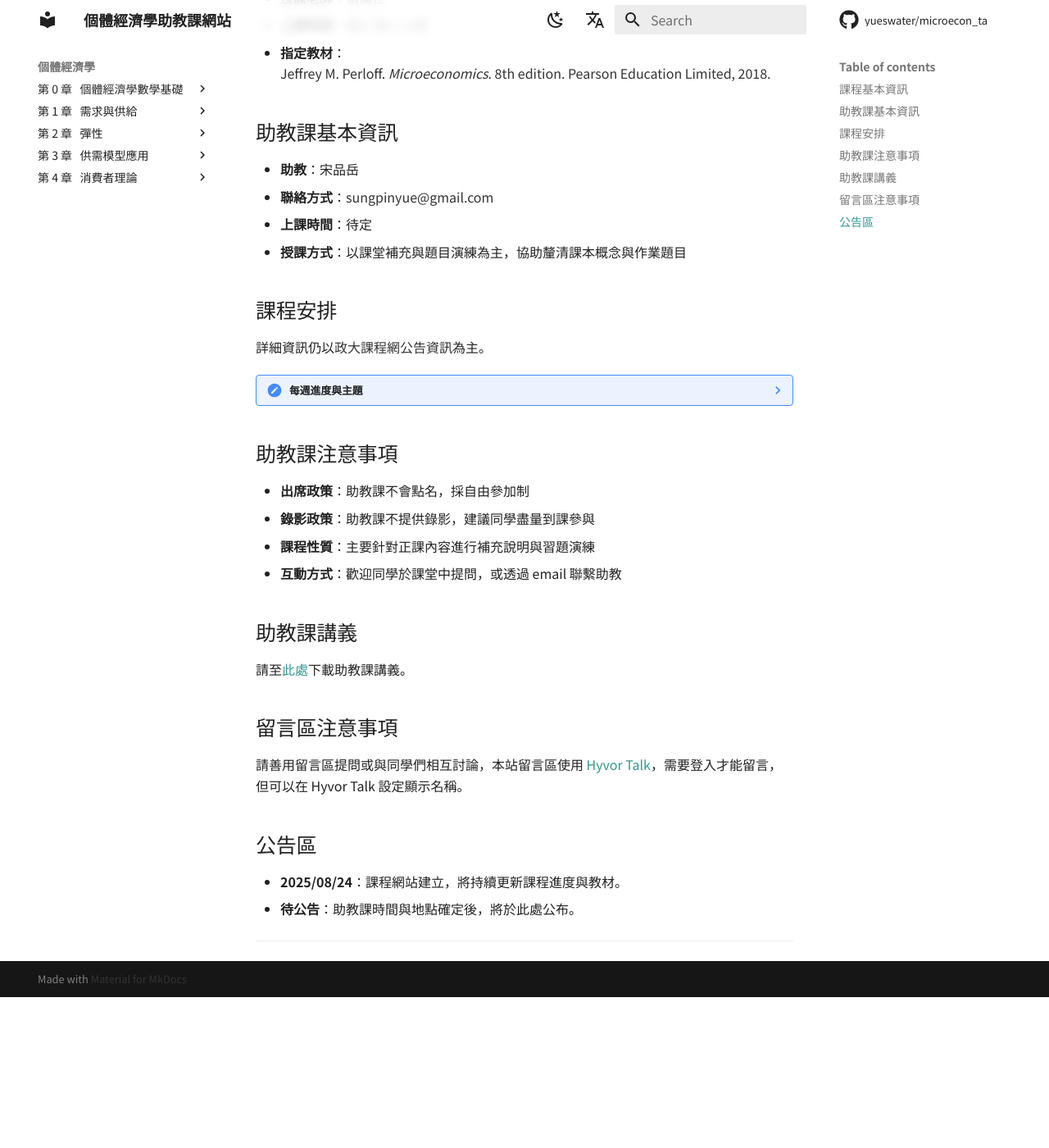
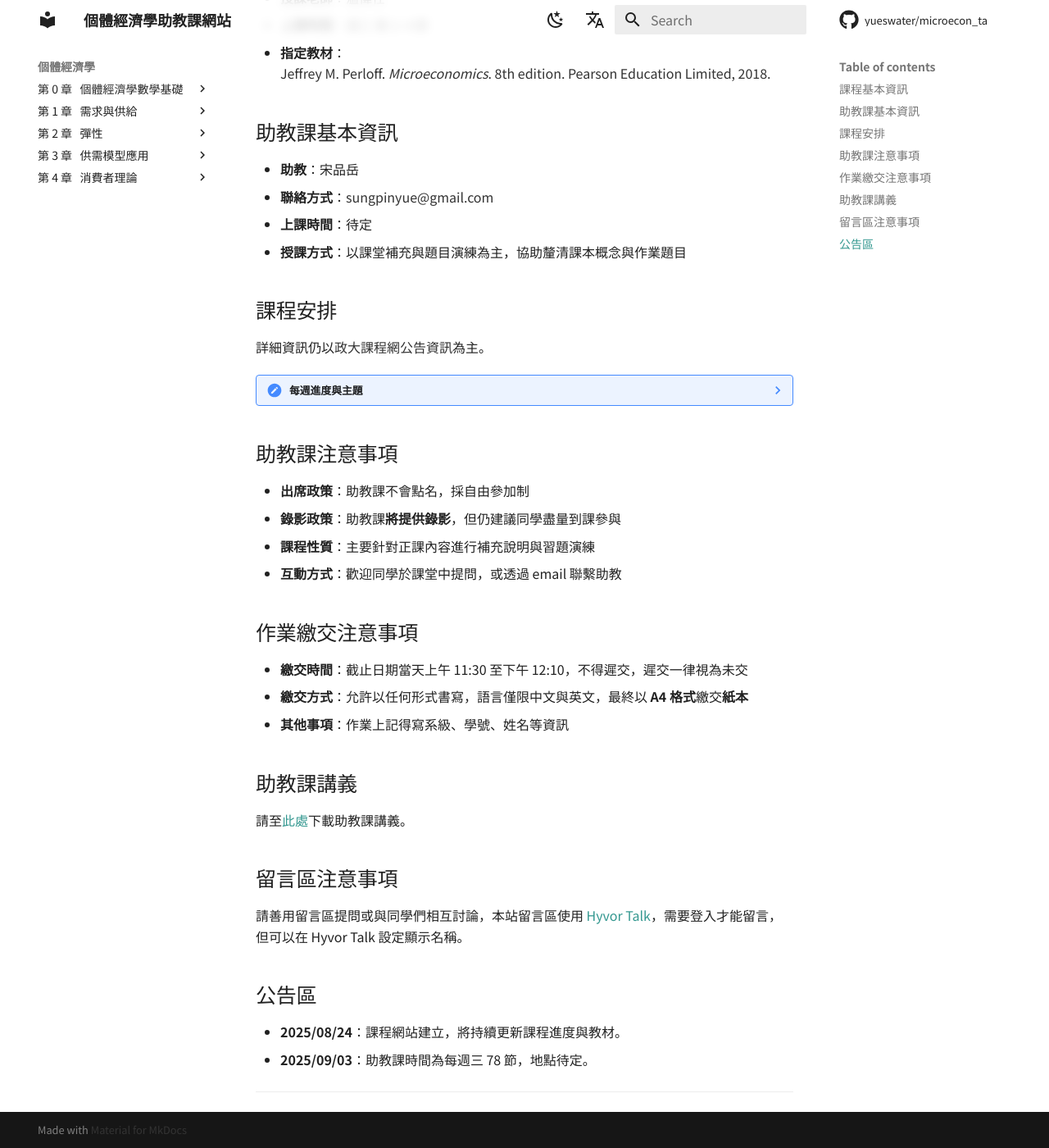
Before and after one commit to yueswater/microecon_ta, an MkDocs documentation site: the page built from docs/index.md, in a window 1280 px wide and 1400 px high, scrolled down 346 px. Shown: the whole window at 82% size. Built offline with MkDocs 1.6.1 and Material for MkDocs 9.7.7, drawn with Linux system fonts in a browser that asks for light colours; a script that is not in the unit is left out; comment, search, counter and statistics services are not loaded; before the commit the page ends 1562 px from its top, so only the background shows below that.

```diff
--- a/docs/index.md
+++ b/docs/index.md
@@ -43,9 +43,15 @@
 ## 助教課注意事項
 
 - **出席政策**：助教課不會點名，採自由參加制
-- **錄影政策**：助教課不提供錄影，建議同學盡量到課參與
+- **錄影政策**：助教課**將提供錄影**，但仍建議同學盡量到課參與
 - **課程性質**：主要針對正課內容進行補充說明與習題演練
 - **互動方式**：歡迎同學於課堂中提問，或透過 email 聯繫助教
+
+## 作業繳交注意事項
+
+- **繳交時間**：截止日期當天上午 11:30 至下午 12:10，不得遲交，遲交一律視為未交
+- **繳交方式**：允許以任何形式書寫，語言僅限中文與英文，最終以 **A4 格式**繳交**紙本**
+- **其他事項**：作業上記得寫系級、學號、姓名等資訊
 
 ## 助教課講義
 
@@ -58,4 +64,4 @@
 ## 公告區
 
 - **2025/08/24**：課程網站建立，將持續更新課程進度與教材。
-- **待公告**：助教課時間與地點確定後，將於此處公布。
+- **2025/09/03**：助教課時間為每週三 78 節，地點待定。
```
Also changed, not shown: docs/ch2/price_elasticity.md (+0 -2 lines), docs/ch5/images/成本極小化.png (added), docs/ch5/images/生產函數.png (added), docs/ch5/images/生產函數連續型.png (added), docs/ch5/images/生產函數離散型.png (added), docs/ch5/images/等成本線.png (added), docs/ch5/images/等產量曲線.png (added), 2 other files.
